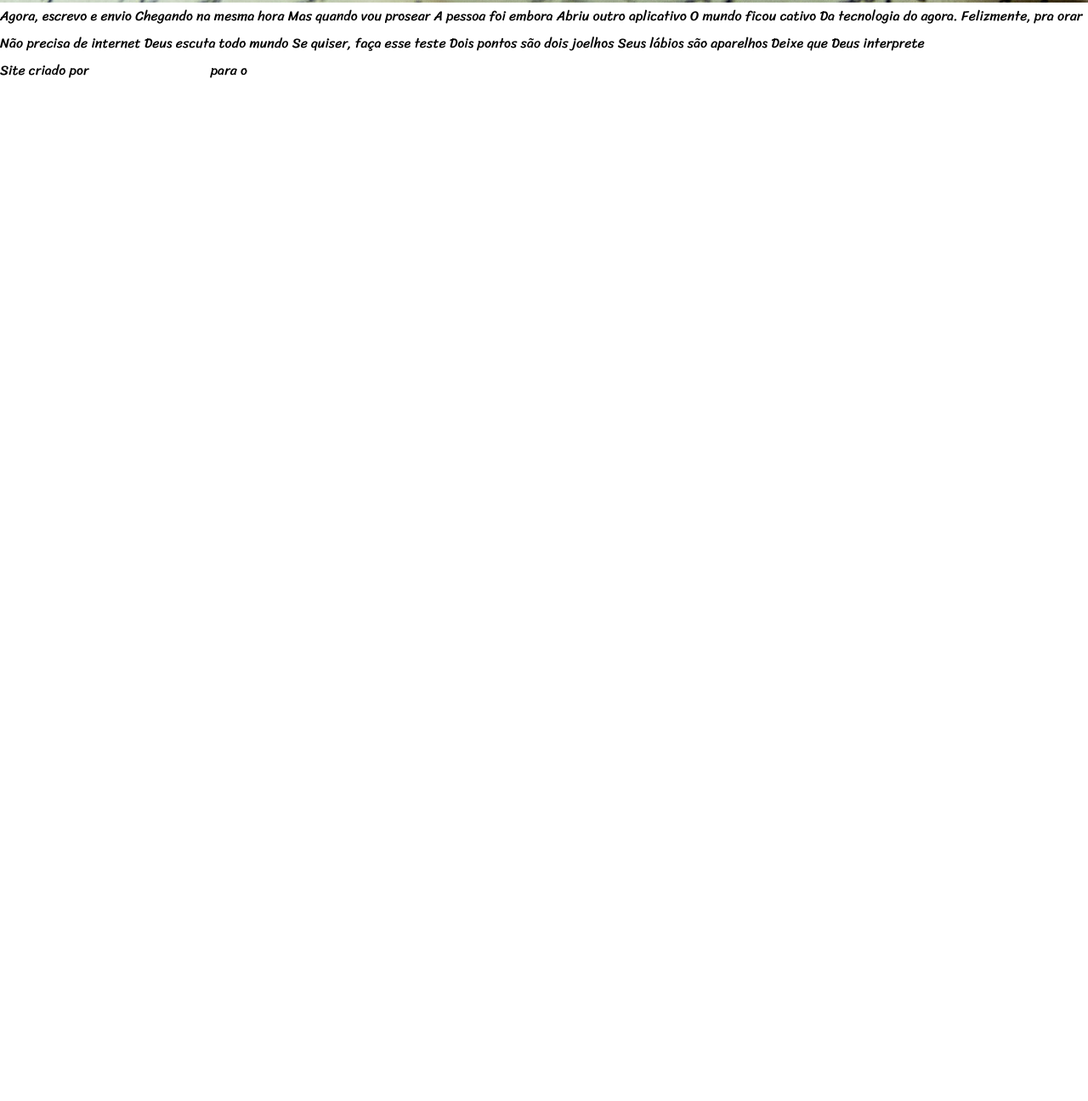
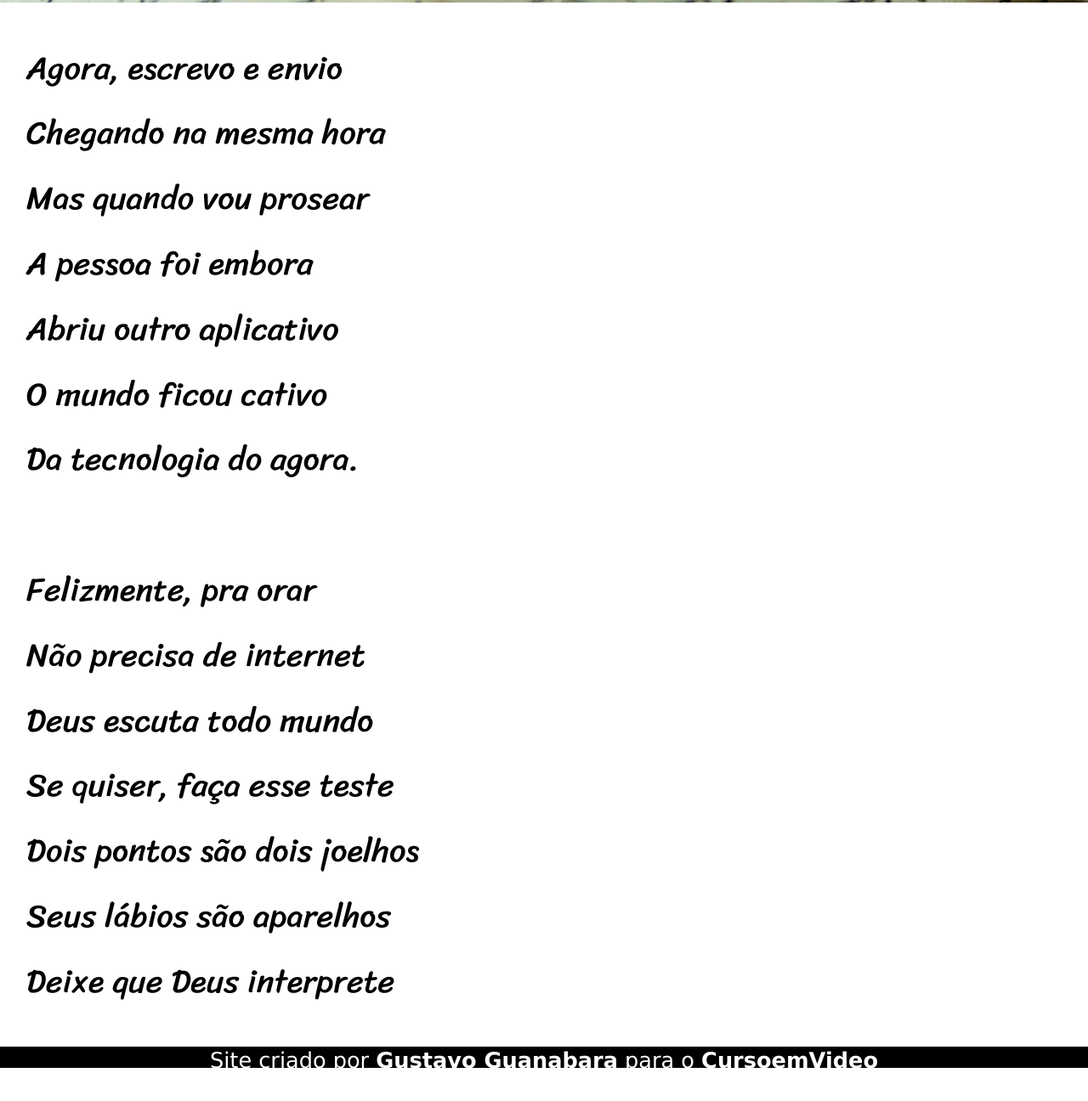
Before and after one commit to DiegoFerris/site-da-poesia, a plain HTML site: page poesia.html in a window 1280 px wide. Shown: the part 3381-4677 px from the top of the page at 85% size. Before the commit the page ends 3560 px from the top, so only its background shows below. Drawn offline with Linux system fonts and the light colour scheme.

Commit message:
atualizaçoes

```diff
--- a/poesia.html
+++ b/poesia.html
@@ -93,23 +93,35 @@
         Nas linhas do coração.
     </p>
     </div>
-    <p>Agora, escrevo e envio
+    <p class="padrao">Agora, escrevo e envio
+        <br>
         Chegando na mesma hora
+        <br>
         Mas quando vou prosear
+        <br>
         A pessoa foi embora
+        <br>
         Abriu outro aplicativo
+        <br>
         O mundo ficou cativo
+        <br>
         Da tecnologia do agora.
-
+        <BR></BR>
         Felizmente, pra orar
+        <br>
         Não precisa de internet
+        <br>
         Deus escuta todo mundo
+        <br>
         Se quiser, faça esse teste
+        <br>
         Dois pontos são dois joelhos
+        <br>
         Seus lábios são aparelhos
+        <br>
         Deixe que Deus interprete
     <footer>
-        Site criado por <strong><a href="#" target="_blank">Gustavo Guanabara</a></strong> para o <strong><a href="#" target="_blank">CursoemVideo</a></strong>
+        <p id="rodape">Site criado por <strong><a href="#" target="_blank">Gustavo Guanabara</a></strong> para o <strong><a href="#" target="_blank">CursoemVideo</a></strong></p>
 
     </footer>
 </body>
--- a/style.css
+++ b/style.css
@@ -100,3 +100,14 @@ div#div1 {
     padding-left: 0px;
 
 }
+footer{
+    background-color: black;
+    max-height: 25px;
+}
+#rodape{
+    color: white;
+    font-family: Verdana, Geneva, Tahoma, sans-serif;
+    text-align: center;
+    font-size: 2vw;
+
+}
```
